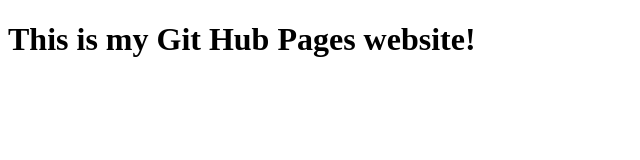
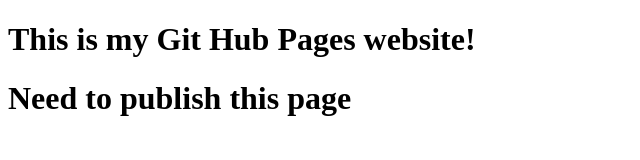
Before and after one commit to KayKay88880/KayKay88880.github.io, a plain HTML site: page index.html in a window 1280 px wide. Shown: the whole page, without its empty margins (0-640 px from the left). Drawn offline with Linux system fonts and the light colour scheme.

Commit message:
Update index.html

```diff
--- a/index.html
+++ b/index.html
@@ -5,5 +5,6 @@
     </head>
     <body>
         <h1>This is my Git Hub Pages website!</h1>
+        <h1>Need to publish this page</h1>
     </body>
 </html>
```
